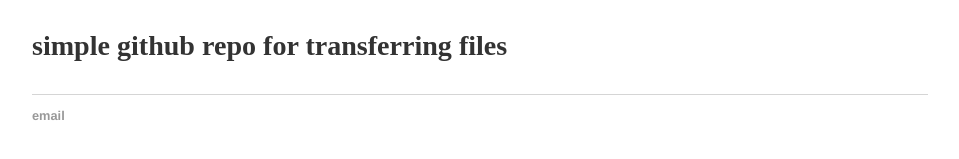
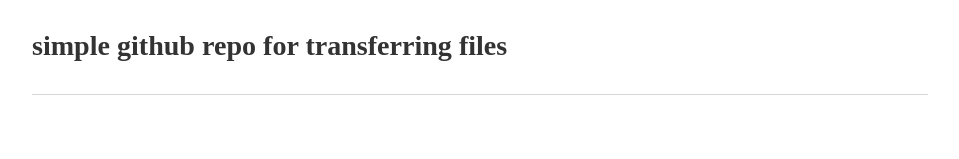
Before and after one commit to transfer99/transfer99.github.io, a Jekyll site: the page built from index.html, in a window 1280 px wide. Shown: the part 221-380 px from the top of the page, without its empty margins (160-1119 px from the left). Built offline with Jekyll 4.4.1, drawn with Linux system fonts in a browser that asks for light colours.

Commit message:
Update default.html

```diff
--- a/_layouts/default.html
+++ b/_layouts/default.html
@@ -21,7 +21,7 @@
 			</div><!-- /.container -->
 			<footer>
 	    		<ul>
-	        		<li><a href="under construction">email</a></li>
+	        		<li><a href="under construction"> </a></li>
 			</ul>
 			</footer>
 		</body>
```
